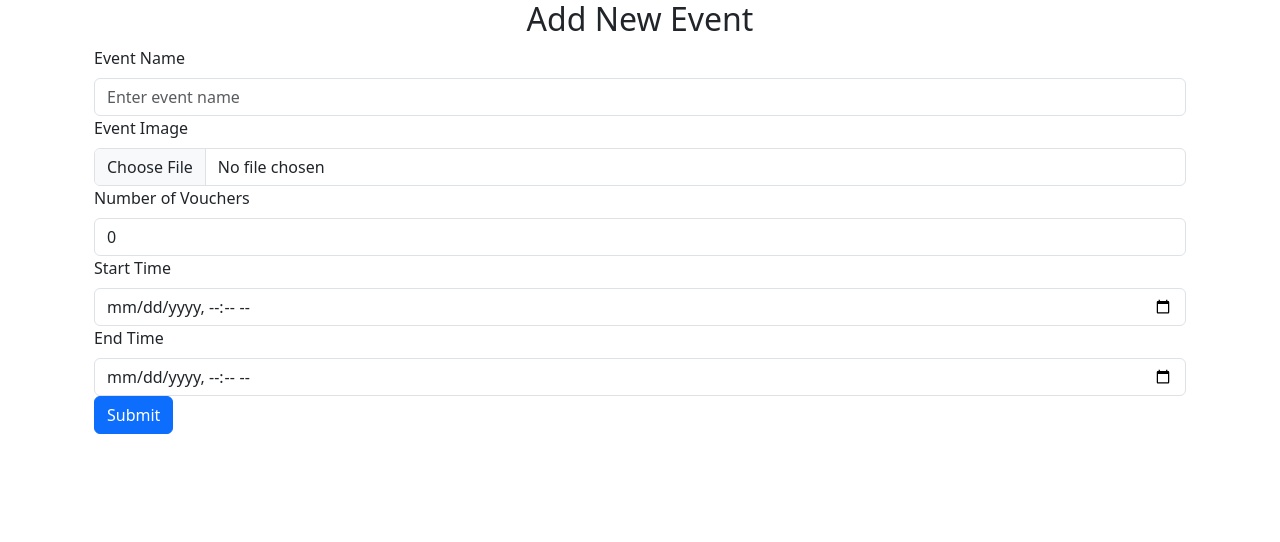
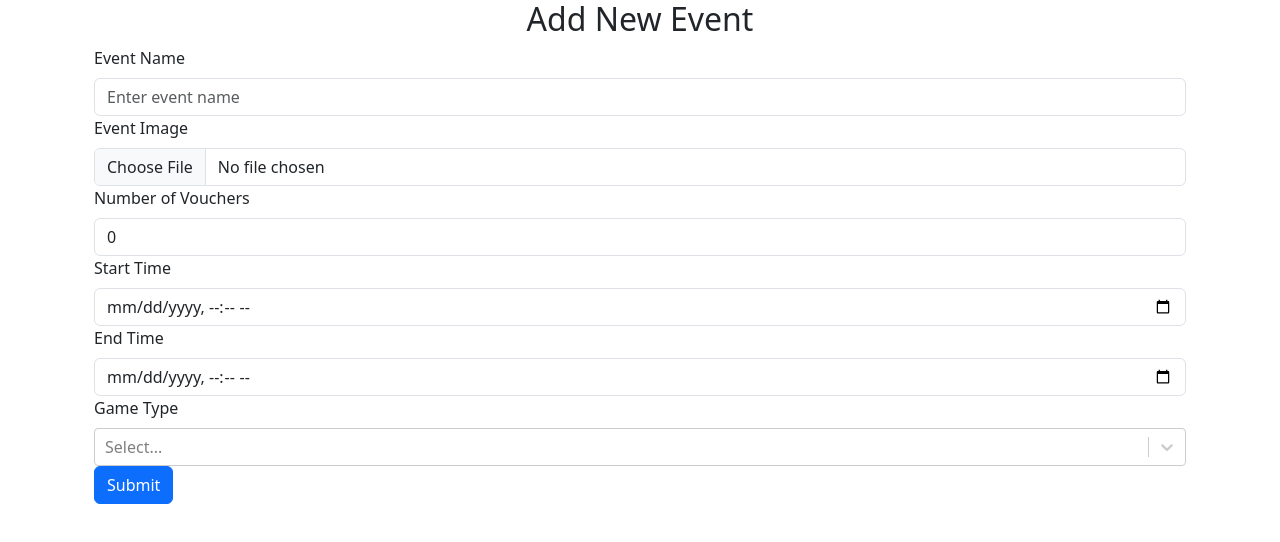
Before and after one commit to minhchau1112/BrandVOU, a React (Create React App) app in the folder brand_frontend/: page /add-events in a window 1280 px wide. Shown: the top 542 px of the page. Built offline with nearby package versions, Linux system fonts and the light colour scheme.

Commit message:
Handle add new event part 2

```diff
--- a/brand_frontend/package.json
+++ b/brand_frontend/package.json
@@ -13,6 +13,7 @@
     "react-dom": "^18.3.1",
     "react-router-dom": "^6.26.1",
     "react-scripts": "5.0.1",
+    "react-select": "^5.8.0",
     "web-vitals": "^2.1.4"
   },
   "scripts": {
--- a/brand_frontend/src/components/AddEventComponent.jsx
+++ b/brand_frontend/src/components/AddEventComponent.jsx
@@ -3,6 +3,7 @@ import { Form, Button, Container, Image, Alert } from 'react-bootstrap';
 import EventService from '../services/EventService';
 import { useNavigate } from 'react-router-dom';
 import axios from "axios";
+import Select from 'react-select';
 
 function AddEventComponent({brandID}) {
     const [event, setEvent] = useState({
@@ -17,6 +18,11 @@ function AddEventComponent({brandID}) {
     const [error, setError] = useState(null);
     const [message, setMessage] = useState(null);
     const navigate = useNavigate();
+
+    const gameOptions = [
+        { value: 'Quiz', label: 'Quiz' },
+        { value: 'ShakeGame', label: 'ShakeGame' }
+    ];
 
     const handleChange = (e) => {
         const { name, value, type, files } = e.target;
@@ -35,6 +41,11 @@ function AddEventComponent({brandID}) {
         }
     };
 
+    const handleGameTypeChange = (selectedOptions) => {
+        const gameTypes = selectedOptions.map(option => option.value).join(';');
+        setEvent({ ...event, gameType: gameTypes });
+    };
+
     const handleSubmit = async (e) => {
         e.preventDefault();
 
@@ -49,9 +60,11 @@ function AddEventComponent({brandID}) {
         formData.append('voucherCount', event.voucherCount);
         formData.append('startTime', event.startTime);
         formData.append('endTime', event.endTime);
+        formData.append('gameType', event.gameType);
 
         try {
             await EventService.createEvent(formData, brandID);
+            setMessage("Event created successfully!");
             navigate('/add-events');
         } catch (err) {
             setError('There was an error creating the event. Please try again.');
@@ -138,6 +151,18 @@ function AddEventComponent({brandID}) {
                     />
                 </Form.Group>
 
+                <Form.Group controlId="formGameType">
+                    <Form.Label>Game Type</Form.Label>
+                    <Select
+                        isMulti
+                        name="gameType"
+                        options={gameOptions}
+                        className="basic-multi-select"
+                        classNamePrefix="select"
+                        onChange={handleGameTypeChange}
+                    />
+                </Form.Group>
+
                 <Button variant="primary" type="submit">
                     Submit
                 </Button>
```
Also changed, not shown: 2 other files (tests, documents, lock files or other folders).
